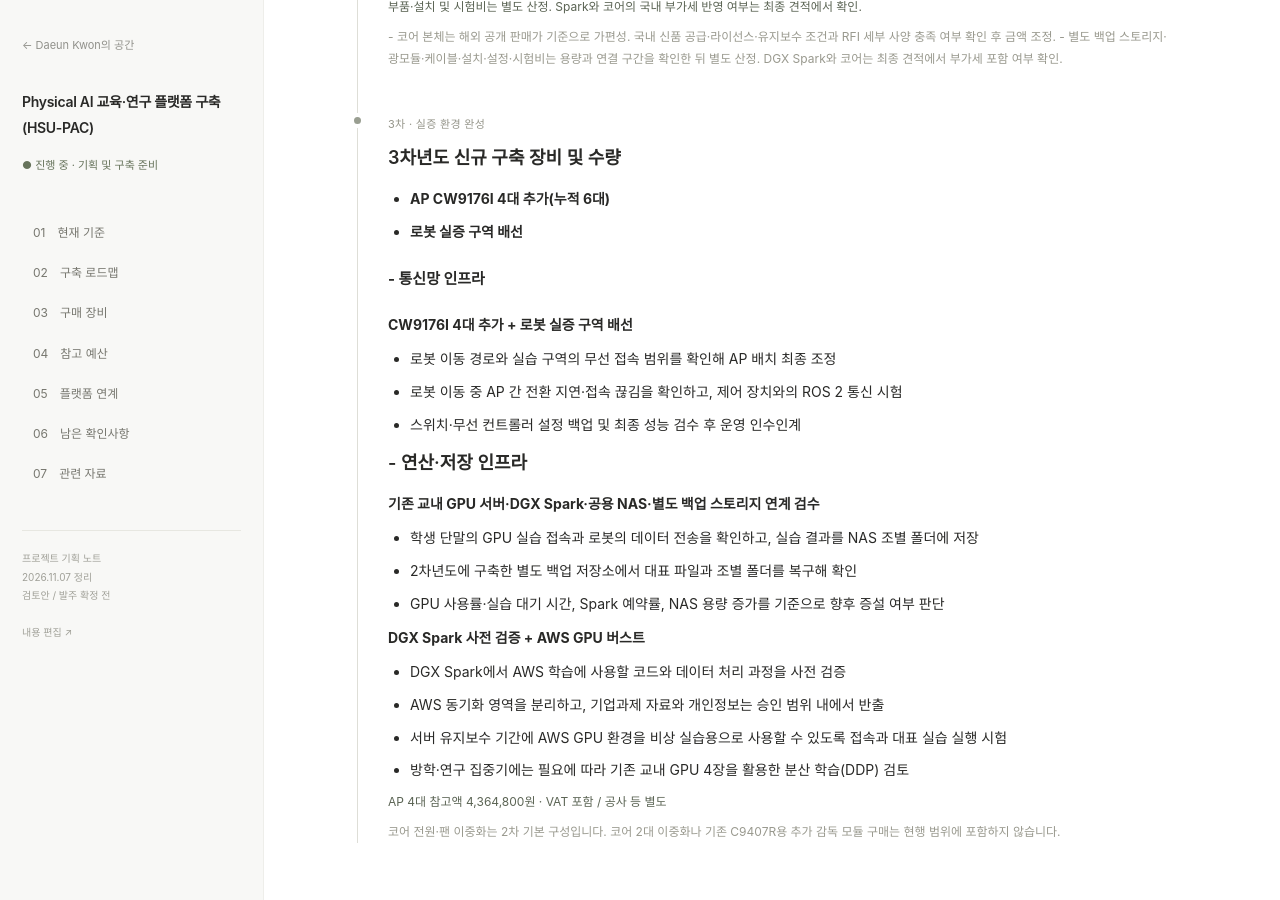
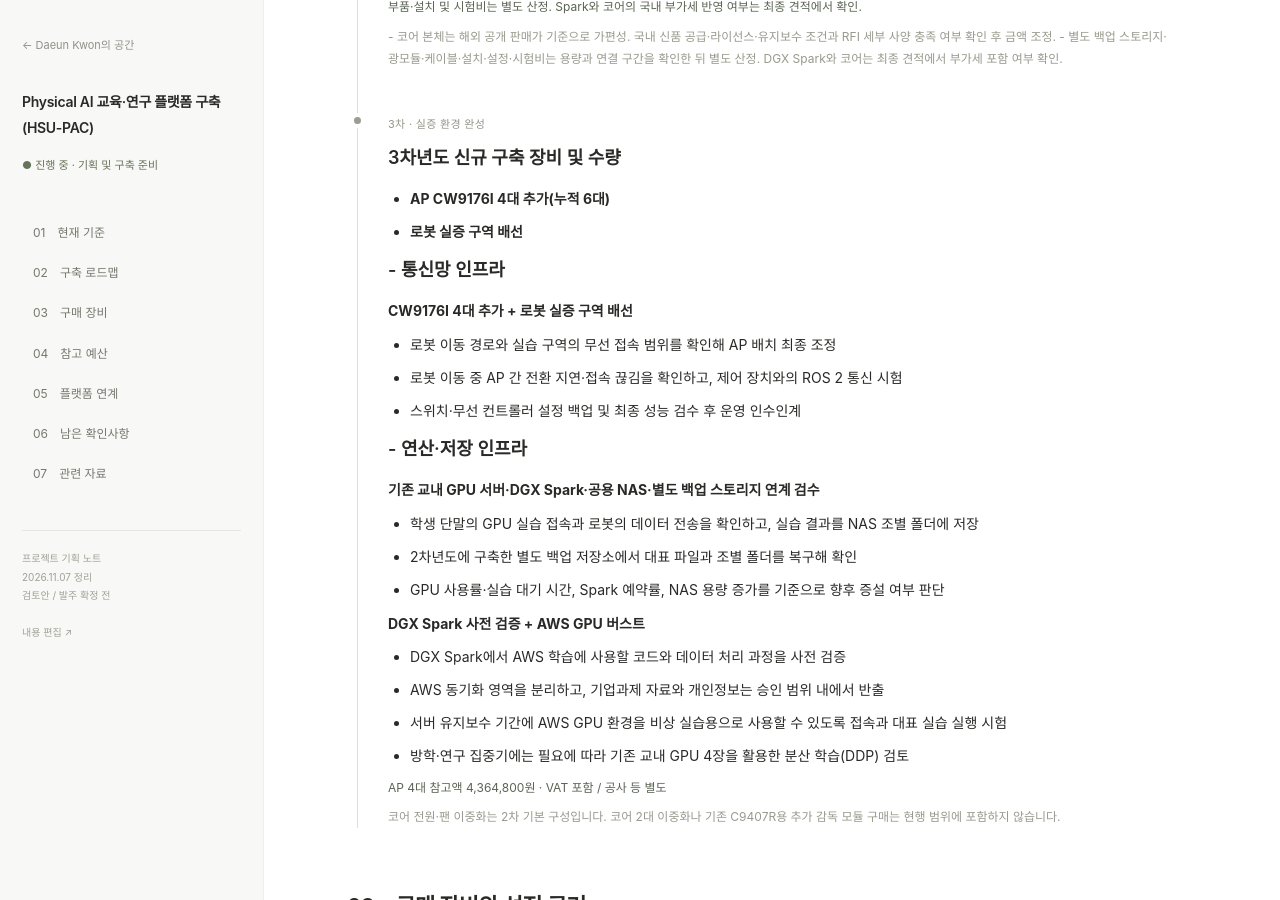
Before and after one commit to Ddaeunn425/ddaeunn425.github.io, a Jekyll site: the page built from hsu-pac.html, in a window 1280 px wide and 900 px high, scrolled down 2835 px. Built offline with Jekyll 4.4.1, drawn with Linux system fonts in a browser that asks for light colours.

```diff
--- a/_data/hsu.json
+++ b/_data/hsu.json
@@ -23,7 +23,7 @@
     {
       "label": "3차 · 실증 환경 완성",
       "title": "3차년도 신규 구축 장비 및 수량",
-      "body": "<ul><li><p><strong>AP CW9176I 4대 추가(누적 6대)</strong></p></li><li><p><strong>로봇 실증 구역 배선</strong></p></li></ul><h4>- 통신망 인프라</h4><p><strong>CW9176I 4대 추가 + 로봇 실증 구역 배선</strong></p><ul><li><p>로봇 이동 경로와 실습 구역의 무선 접속 범위를 확인해 AP 배치 최종 조정</p></li><li><p>로봇 이동 중 AP 간 전환 지연·접속 끊김을 확인하고, 제어 장치와의 ROS 2 통신 시험</p></li><li><p>스위치·무선 컨트롤러 설정 백업 및 최종 성능 검수 후 운영 인수인계</p></li></ul><h3>- 연산·저장 인프라</h3><p><strong>기존 교내 GPU 서버·DGX Spark·공용 NAS·별도 백업 스토리지 연계 검수</strong></p><ul><li><p>학생 단말의 GPU 실습 접속과 로봇의 데이터 전송을 확인하고, 실습 결과를 NAS 조별 폴더에 저장</p></li><li><p>2차년도에 구축한 별도 백업 저장소에서 대표 파일과 조별 폴더를 복구해 확인</p></li><li><p>GPU 사용률·실습 대기 시간, Spark 예약률, NAS 용량 증가를 기준으로 향후 증설 여부 판단</p></li></ul><p><strong>DGX Spark 사전 검증 + AWS GPU 버스트</strong></p><ul><li><p>DGX Spark에서 AWS 학습에 사용할 코드와 데이터 처리 과정을 사전 검증</p></li><li><p>AWS 동기화 영역을 분리하고, 기업과제 자료와 개인정보는 승인 범위 내에서 반출</p></li><li><p>서버 유지보수 기간에 AWS GPU 환경을 비상 실습용으로 사용할 수 있도록 접속과 대표 실습 실행 시험</p></li><li><p>방학·연구 집중기에는 필요에 따라 기존 교내 GPU 4장을 활용한 분산 학습(DDP) 검토</p></li></ul><p></p>",
+      "body": "<ul><li><p><strong>AP CW9176I 4대 추가(누적 6대)</strong></p></li><li><p><strong>로봇 실증 구역 배선</strong></p></li></ul><h3>- 통신망 인프라</h3><p><strong>CW9176I 4대 추가 + 로봇 실증 구역 배선</strong></p><ul><li><p>로봇 이동 경로와 실습 구역의 무선 접속 범위를 확인해 AP 배치 최종 조정</p></li><li><p>로봇 이동 중 AP 간 전환 지연·접속 끊김을 확인하고, 제어 장치와의 ROS 2 통신 시험</p></li><li><p>스위치·무선 컨트롤러 설정 백업 및 최종 성능 검수 후 운영 인수인계</p></li></ul><h3>- 연산·저장 인프라</h3><p><strong>기존 교내 GPU 서버·DGX Spark·공용 NAS·별도 백업 스토리지 연계 검수</strong></p><ul><li><p>학생 단말의 GPU 실습 접속과 로봇의 데이터 전송을 확인하고, 실습 결과를 NAS 조별 폴더에 저장</p></li><li><p>2차년도에 구축한 별도 백업 저장소에서 대표 파일과 조별 폴더를 복구해 확인</p></li><li><p>GPU 사용률·실습 대기 시간, Spark 예약률, NAS 용량 증가를 기준으로 향후 증설 여부 판단</p></li></ul><p><strong>DGX Spark 사전 검증 + AWS GPU 버스트</strong></p><ul><li><p>DGX Spark에서 AWS 학습에 사용할 코드와 데이터 처리 과정을 사전 검증</p></li><li><p>AWS 동기화 영역을 분리하고, 기업과제 자료와 개인정보는 승인 범위 내에서 반출</p></li><li><p>서버 유지보수 기간에 AWS GPU 환경을 비상 실습용으로 사용할 수 있도록 접속과 대표 실습 실행 시험</p></li><li><p>방학·연구 집중기에는 필요에 따라 기존 교내 GPU 4장을 활용한 분산 학습(DDP) 검토</p></li></ul><p></p>",
       "amount": "AP 4대 참고액 4,364,800원 · VAT 포함 / 공사 등 별도",
       "note": "코어 전원·팬 이중화는 2차 기본 구성입니다. 코어 2대 이중화나 기존 C9407R용 추가 감독 모듈 구매는 현행 범위에 포함하지 않습니다."
     }
```
